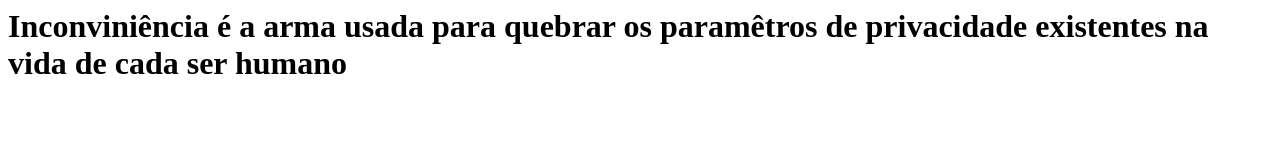
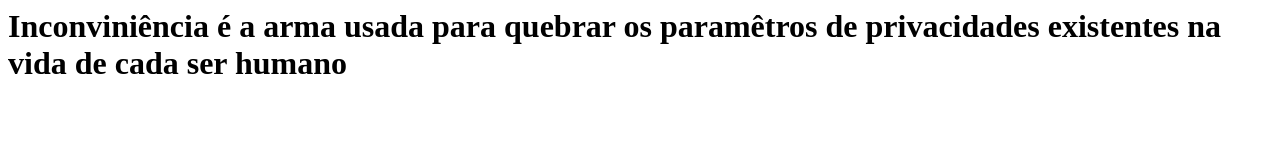
Before and after one commit to daltjoao/Agrinho-2022, a plain HTML site: page index.html in a window 1280 px wide. Drawn offline with Linux system fonts and the light colour scheme.

```diff
--- a/index.html
+++ b/index.html
@@ -1,3 +1,3 @@
 <html>
-  <h1><bold>Inconviniência</bold> é a arma usada para quebrar os paramêtros de privacidade existentes na vida de cada ser humano</h1>
+  <h1><bold>Inconviniência</bold> é a arma usada para quebrar os paramêtros de privacidades existentes na vida de cada ser humano</h1>
 </html>
```
